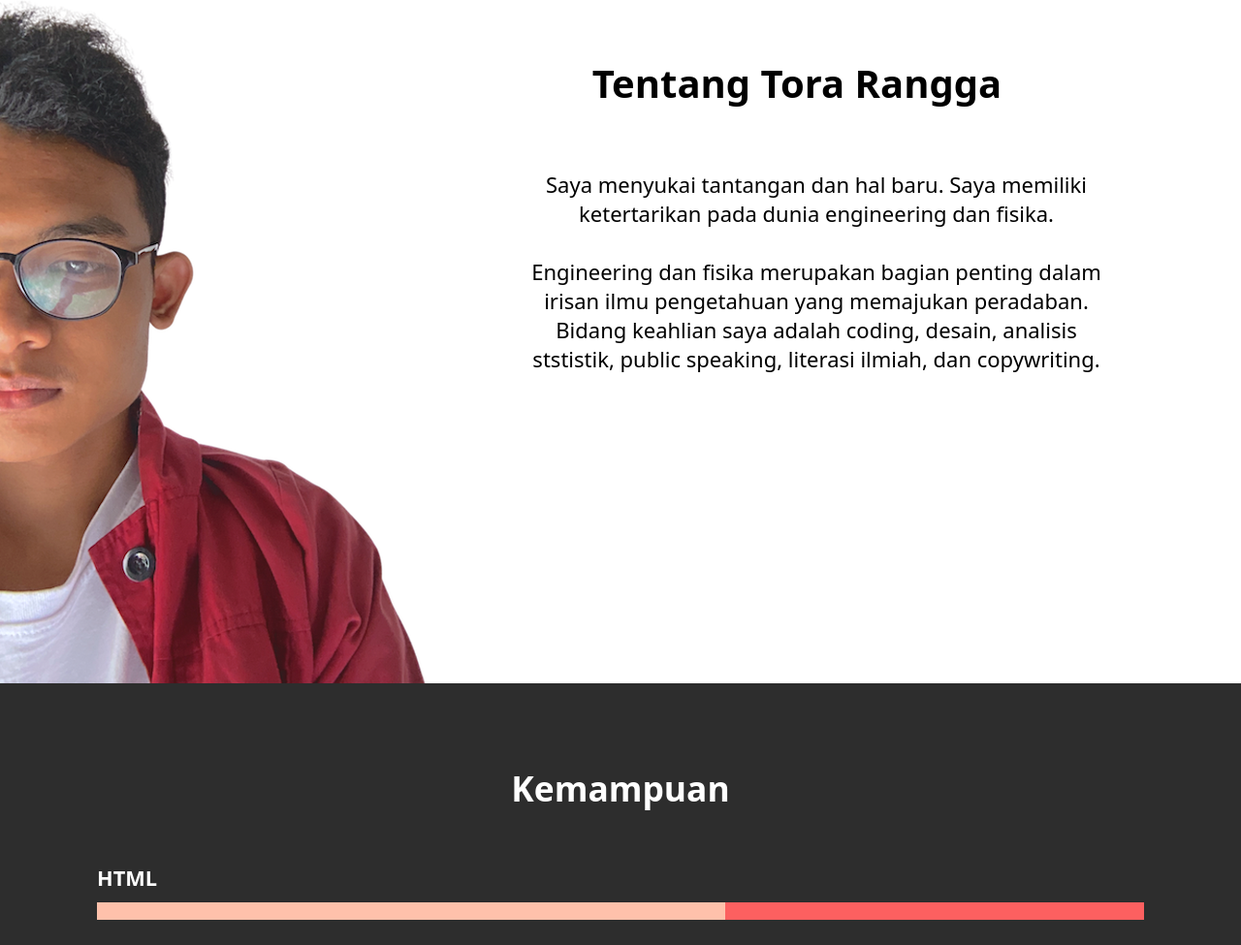
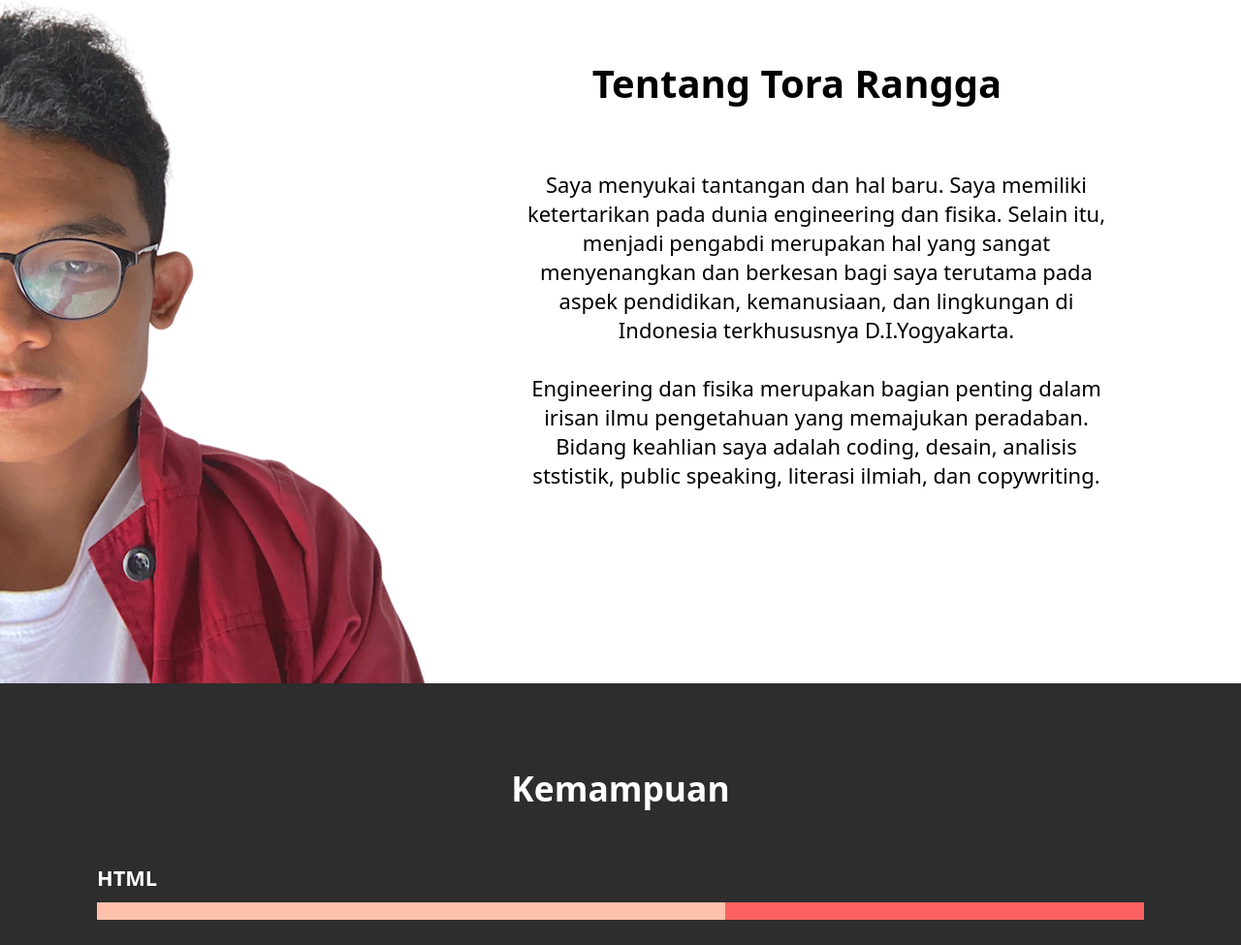
Before and after one commit to rgrangers/atanasiustora, a plain HTML site: page index.html in a window 1280 px wide. Shown: the part 1628-2603 px from the top of the page at 97% size. Drawn offline with Linux system fonts and the light colour scheme.

Commit message:
Update index.html

```diff
--- a/index.html
+++ b/index.html
@@ -75,7 +75,7 @@
 
                    <br>
 
-                   <p>Saya menyukai tantangan dan hal baru. Saya memiliki ketertarikan pada dunia engineering dan fisika.
+                   <p>Saya menyukai tantangan dan hal baru. Saya memiliki ketertarikan pada dunia engineering dan fisika. Selain itu, menjadi pengabdi merupakan hal yang sangat menyenangkan dan berkesan bagi saya terutama pada aspek pendidikan, kemanusiaan, dan lingkungan di Indonesia terkhususnya D.I.Yogyakarta.
         <br>
 
         <br>
```
